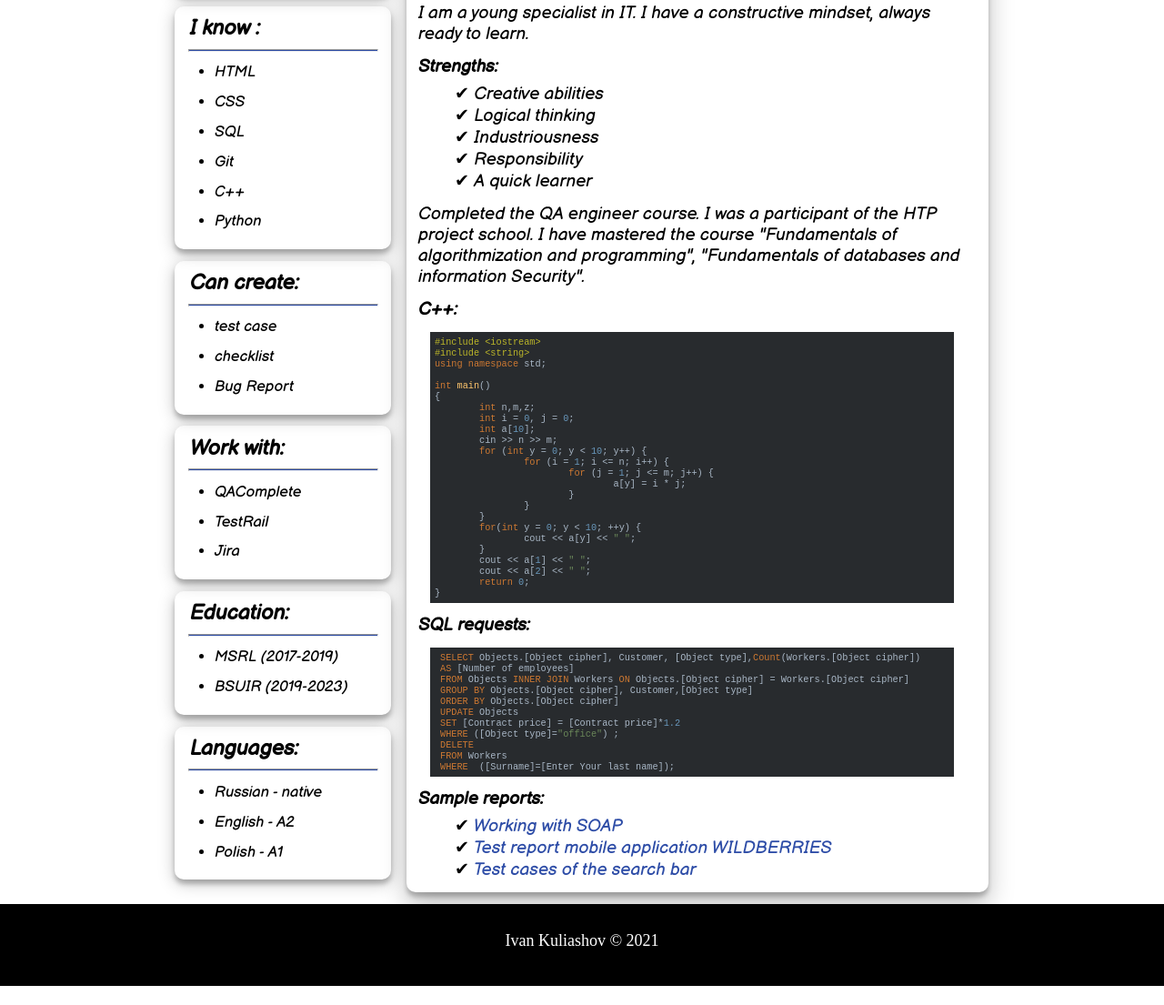
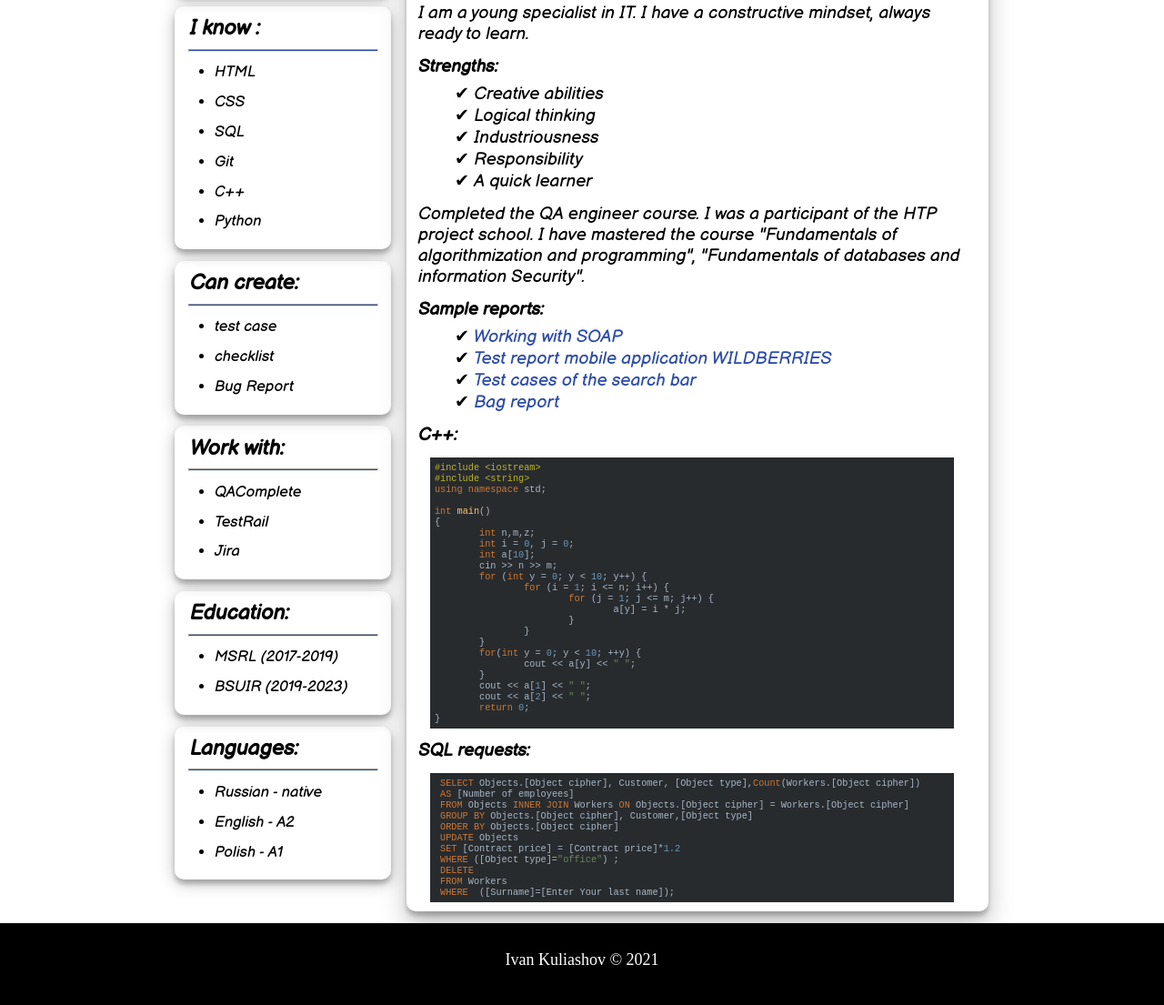
Before and after one commit to Krivetka/courses, a plain HTML site: page index.html in a window 1280 px wide. Shown: the part 408-1513 px from the top of the page at 91% size. Before the commit the page ends 1492 px from the top, so only its background shows below. Drawn offline with Linux system fonts and the light colour scheme; a web font is replaced by a local one.

Commit message:
feat: add bag report

```diff
--- a/index.html
+++ b/index.html
@@ -84,7 +84,14 @@
              <li>A quick learner</li>
          </ul>
          <p>Completed the QA engineer course. I was a participant of the HTP project school. I have mastered the course "Fundamentals of algorithmization and programming", "Fundamentals of databases and information Security".</p>
-         <p><b>C++:</b></p>
+         <p><b>Sample reports:</b></p>
+         <ul>
+             <li class="references"><a href="https://drive.google.com/file/d/1AOWwJtgizONXgGqEMRSJ1Jw2VWW1TLeV/view?usp=sharing" target="_blank">Working with SOAP</a></li>
+             <li class="references"><a href="https://drive.google.com/file/d/1lW4wFPrq8mLU64yPk3rWavq7LXd04Skz/view?usp=sharing" target="_blank">Test report mobile application WILDBERRIES</a></li>
+             <li class="references"><a href="https://drive.google.com/file/d/15hjbl2kP4LeqWNZ-Vsk7CK5prqzYgv9i/view?usp=sharing" target="_blank">Test cases of the search bar</a></li>
+	     <li class="references"><a href="https://drive.google.com/file/d/1MFCyVIF6n-qf4rpdBbUNbKcwliMMPqHs/view?usp=sharing" target="_blank">Bag report </a></li>
+         </ul>
+	 <p><b>C++:</b></p>
          <figure>
 <pre class="hljs" style="color: rgb(169, 183, 198); background: rgb(40, 43, 46); display: block; overflow-x: auto; padding: 0.5em;"><span class="hljs-meta" style="color: rgb(187, 181, 41);">#<span class="hljs-meta-keyword">include</span> <span class="hljs-meta-string">&lt;iostream&gt;</span></span>
 <span class="hljs-meta" style="color: rgb(187, 181, 41);">#<span class="hljs-meta-keyword">include</span> <span class="hljs-meta-string">&lt;string&gt;</span></span>
@@ -126,13 +133,6 @@
 <span class="hljs-keyword" style="color: rgb(204, 120, 50);"> WHERE</span>  ([Surname]=[Enter Your last name]);
 </pre>
          </figure>
-         <p><b>Sample reports:</b></p>
-         <ul>
-             <li class="references"><a href="https://drive.google.com/file/d/1AOWwJtgizONXgGqEMRSJ1Jw2VWW1TLeV/view?usp=sharing" target="_blank">Working with SOAP</a></li>
-             <li class="references"><a href="https://drive.google.com/file/d/1lW4wFPrq8mLU64yPk3rWavq7LXd04Skz/view?usp=sharing" target="_blank">Test report mobile application WILDBERRIES</a></li>
-             <li class="references"><a href="https://drive.google.com/file/d/15hjbl2kP4LeqWNZ-Vsk7CK5prqzYgv9i/view?usp=sharing" target="_blank">Test cases of the search bar</a></li>
-         </ul>
-         <p></p>
      </article>
 
     <footer>
```
